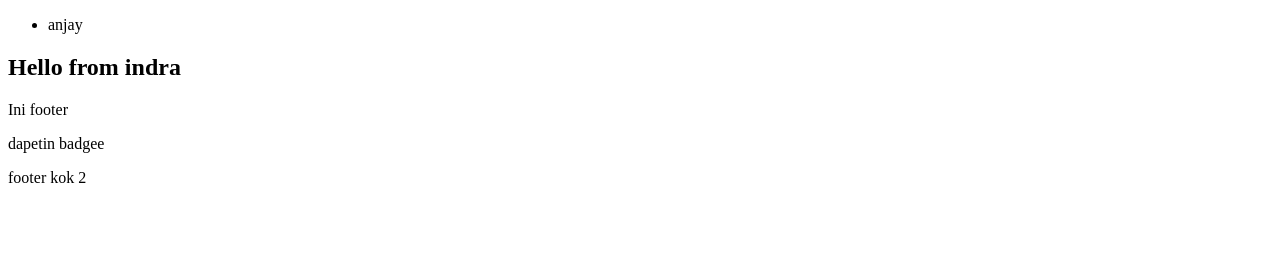
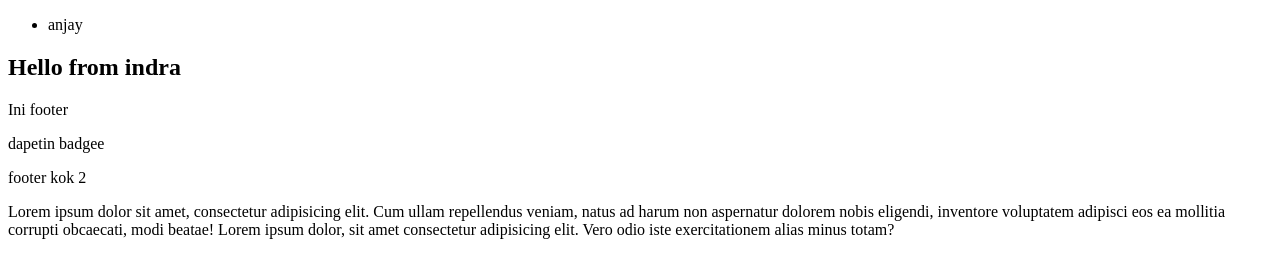
Before and after one commit to Mufacoderz/Test-Collav, a plain HTML site: page index.html in a window 1280 px wide. Drawn offline with Linux system fonts and the light colour scheme.

Commit message:
feat: foteer2 Co-authored-by: Indrawan-maker <indrawanismail0@gmail.com>

```diff
--- a/index.html
+++ b/index.html
@@ -31,5 +31,9 @@
         <p>footer kok 2</p>
     </footer>
 
+    <section>
+        <p>Lorem ipsum dolor sit amet, consectetur adipisicing elit. Cum ullam repellendus veniam, natus ad harum non aspernatur dolorem nobis eligendi, inventore voluptatem adipisci eos ea mollitia corrupti obcaecati, modi beatae! Lorem ipsum dolor, sit amet consectetur adipisicing elit. Vero odio iste exercitationem alias minus totam?</p>
+    </section>
+
 </body>
 </html>
```
